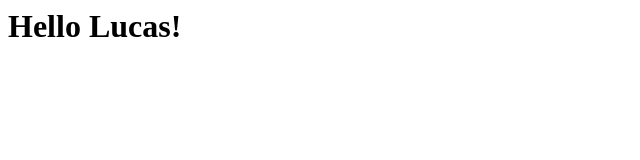
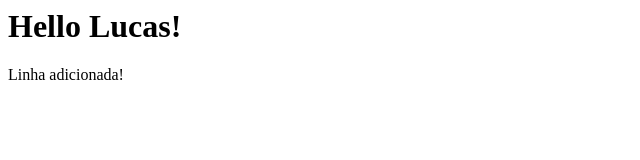
Before and after one commit to lucasemanuelms/git-live, a plain HTML site: page index.html in a window 1280 px wide. Shown: the whole page, without its empty margins (0-640 px from the left). Drawn offline with Linux system fonts and the light colour scheme.

Commit message:
Alteração do index.html

```diff
--- a/index.html
+++ b/index.html
@@ -1 +1,2 @@
 <h1>Hello Lucas!</h1>
+<p>Linha adicionada!</p>
```
